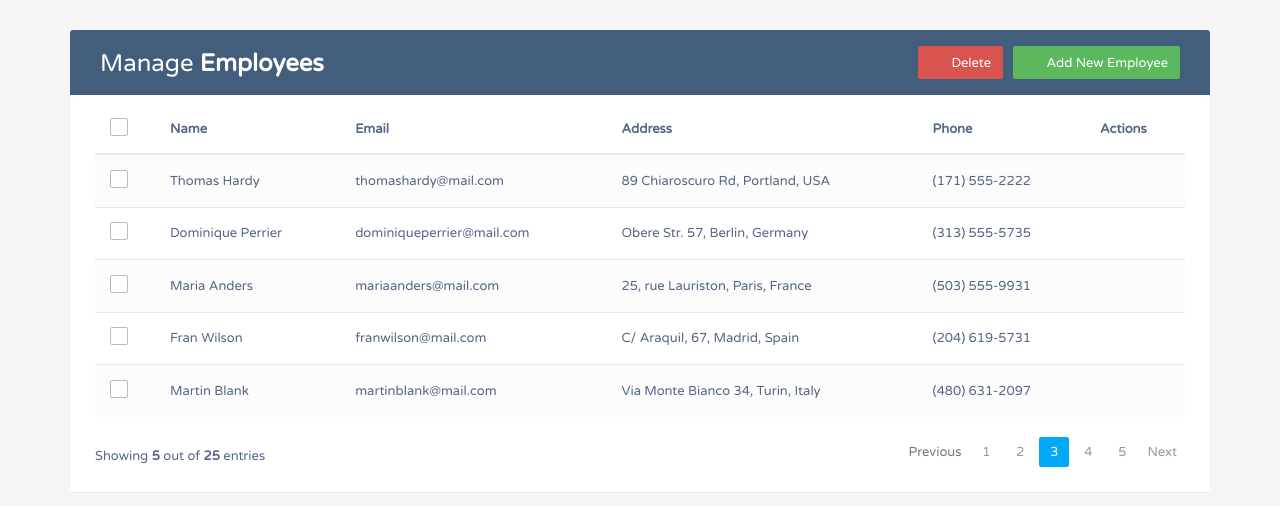
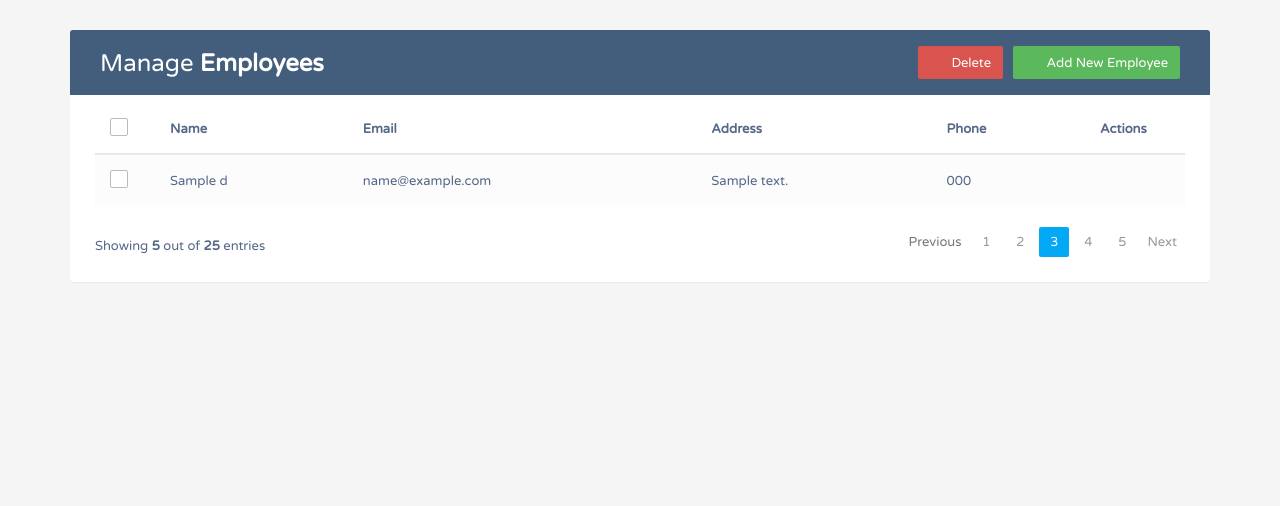
Before and after one commit to Girish240592/Django-CRUD-, a Django app: template CRUD/templates/index.html in a window 1280 px wide. Shown: the top 506 px of the page. Run offline with Django 4.2, Linux system fonts and the light colour scheme; the template is opened without the code that fills it: most values are stand-ins (such as "Sample title", 1, 10 or a date in 2020); some libraries are stand-ins or nearby versions.

Commit message:
08/06/2022

```diff
--- a/CRUD/CRUD/urls.py
+++ b/CRUD/CRUD/urls.py
@@ -18,5 +18,7 @@ from django.urls import path
 from . import views
 urlpatterns = [
     path('admin/', admin.site.urls),
-    path('', views.INDEX, name='home')
+    path('', views.INDEX, name='home'),
+    path('add/',views.ADD,name='add'),
+    path('edit/',views.EDIT,name='edit')
 ]
--- a/CRUD/app/admin.py
+++ b/CRUD/app/admin.py
@@ -9,4 +9,4 @@ from .models import *
 class EmployeesAdmin(admin.ModelAdmin):
     list_display = ('name','email','address','phone')
 
-admin.site.register(Employees)
+admin.site.register(Employees, EmployeesAdmin)
--- a/CRUD/app/models.py
+++ b/CRUD/app/models.py
@@ -5,3 +5,6 @@ class Employees(models.Model):
     email = models.EmailField()
     address = models.CharField(max_length=100)
     phone = models.IntegerField()
+
+    def __str__(self):
+        return "Employees Data"
--- a/CRUD/templates/index.html
+++ b/CRUD/templates/index.html
@@ -263,6 +263,7 @@
                     </tr>
                 </thead>
                 <tbody>
+					{% for i in d %}
                     <tr>
 						<td>
 							<span class="custom-checkbox">
@@ -270,79 +271,16 @@
 								<label for="checkbox1"></label>
 							</span>
 						</td>
-                        <td>Thomas Hardy</td>
-                        <td>thomashardy@mail.com</td>
-						<td>89 Chiaroscuro Rd, Portland, USA</td>
-                        <td>(171) 555-2222</td>
+                        <td>{{i.name}}</td>
+                        <td>{{i.email}}</td>
+						<td>{{i.address}}</td>
+                        <td>{{i.phone}}</td>
                         <td>
                             <a href="#editEmployeeModal" class="edit" data-toggle="modal"><i class="material-icons" data-toggle="tooltip" title="Edit">&#xE254;</i></a>
                             <a href="#deleteEmployeeModal" class="delete" data-toggle="modal"><i class="material-icons" data-toggle="tooltip" title="Delete">&#xE872;</i></a>
                         </td>
                     </tr>
-                    <tr>
-						<td>
-							<span class="custom-checkbox">
-								<input type="checkbox" id="checkbox2" name="options[]" value="1">
-								<label for="checkbox2"></label>
-							</span>
-						</td>
-                        <td>Dominique Perrier</td>
-                        <td>dominiqueperrier@mail.com</td>
-						<td>Obere Str. 57, Berlin, Germany</td>
-                        <td>(313) 555-5735</td>
-                        <td>
-                            <a href="#editEmployeeModal" class="edit" data-toggle="modal"><i class="material-icons" data-toggle="tooltip" title="Edit">&#xE254;</i></a>
-                            <a href="#deleteEmployeeModal" class="delete" data-toggle="modal"><i class="material-icons" data-toggle="tooltip" title="Delete">&#xE872;</i></a>
-                        </td>
-                    </tr>
-					<tr>
-						<td>
-							<span class="custom-checkbox">
-								<input type="checkbox" id="checkbox3" name="options[]" value="1">
-								<label for="checkbox3"></label>
-							</span>
-						</td>
-                        <td>Maria Anders</td>
-                        <td>mariaanders@mail.com</td>
-						<td>25, rue Lauriston, Paris, France</td>
-                        <td>(503) 555-9931</td>
-                        <td>
-                            <a href="#editEmployeeModal" class="edit" data-toggle="modal"><i class="material-icons" data-toggle="tooltip" title="Edit">&#xE254;</i></a>
-                            <a href="#deleteEmployeeModal" class="delete" data-toggle="modal"><i class="material-icons" data-toggle="tooltip" title="Delete">&#xE872;</i></a>
-                        </td>
-                    </tr>
-                    <tr>
-						<td>
-							<span class="custom-checkbox">
-								<input type="checkbox" id="checkbox4" name="options[]" value="1">
-								<label for="checkbox4"></label>
-							</span>
-						</td>
-                        <td>Fran Wilson</td>
-                        <td>franwilson@mail.com</td>
-						<td>C/ Araquil, 67, Madrid, Spain</td>
-                        <td>(204) 619-5731</td>
-                        <td>
-                            <a href="#editEmployeeModal" class="edit" data-toggle="modal"><i class="material-icons" data-toggle="tooltip" title="Edit">&#xE254;</i></a>
-                            <a href="#deleteEmployeeModal" class="delete" data-toggle="modal"><i class="material-icons" data-toggle="tooltip" title="Delete">&#xE872;</i></a>
-                        </td>
-                    </tr>
-					<tr>
-						<td>
-							<span class="custom-checkbox">
-								<input type="checkbox" id="checkbox5" name="options[]" value="1">
-								<label for="checkbox5"></label>
-							</span>
-						</td>
-                        <td>Martin Blank</td>
-                        <td>martinblank@mail.com</td>
-						<td>Via Monte Bianco 34, Turin, Italy</td>
-                        <td>(480) 631-2097</td>
-                        <td>
-                            <a href="#editEmployeeModal" class="edit" data-toggle="modal"><i class="material-icons" data-toggle="tooltip" title="Edit">&#xE254;</i></a>
-                            <a href="#deleteEmployeeModal" class="delete" data-toggle="modal"><i class="material-icons" data-toggle="tooltip" title="Delete">&#xE872;</i></a>
-                        </td>
-                    </tr>
+                    {% endfor %}
                 </tbody>
             </table>
 			<div class="clearfix">
@@ -359,11 +297,12 @@
             </div>
         </div>
     </div>
-	<!-- Edit Modal HTML -->
+	<!-- ADD Modal HTML -->
 	<div id="addEmployeeModal" class="modal fade">
 		<div class="modal-dialog">
 			<div class="modal-content">
-				<form>
+				<form action="{% url 'add' %}" method="POST">
+					{% csrf_token %}
 					<div class="modal-header">
 						<h4 class="modal-title">Add Employee</h4>
 						<button type="button" class="close" data-dismiss="modal" aria-hidden="true">&times;</button>
@@ -371,19 +310,19 @@
 					<div class="modal-body">
 						<div class="form-group">
 							<label>Name</label>
-							<input type="text" class="form-control" required>
+							<input name= "name" type="text" class="form-control" required>
 						</div>
 						<div class="form-group">
 							<label>Email</label>
-							<input type="email" class="form-control" required>
+							<input name="email" type="email" class="form-control" required>
 						</div>
 						<div class="form-group">
 							<label>Address</label>
-							<textarea class="form-control" required></textarea>
+							<textarea name="address" class="form-control" required></textarea>
 						</div>
 						<div class="form-group">
 							<label>Phone</label>
-							<input type="text" class="form-control" required>
+							<input name="phone" type="text" class="form-control" required>
 						</div>
 					</div>
 					<div class="modal-footer">
@@ -398,7 +337,7 @@
 	<div id="editEmployeeModal" class="modal fade">
 		<div class="modal-dialog">
 			<div class="modal-content">
-				<form>
+				<form >
 					<div class="modal-header">
 						<h4 class="modal-title">Edit Employee</h4>
 						<button type="button" class="close" data-dismiss="modal" aria-hidden="true">&times;</button>
@@ -406,7 +345,7 @@
 					<div class="modal-body">
 						<div class="form-group">
 							<label>Name</label>
-							<input type="text" class="form-control" required>
+							<input value="{{i.name}}" type="text" class="form-control" required>
 						</div>
 						<div class="form-group">
 							<label>Email</label>
```
Also changed, not shown: CRUD/CRUD/views.py (+26 -1 lines), CRUD/db.sqlite3.
